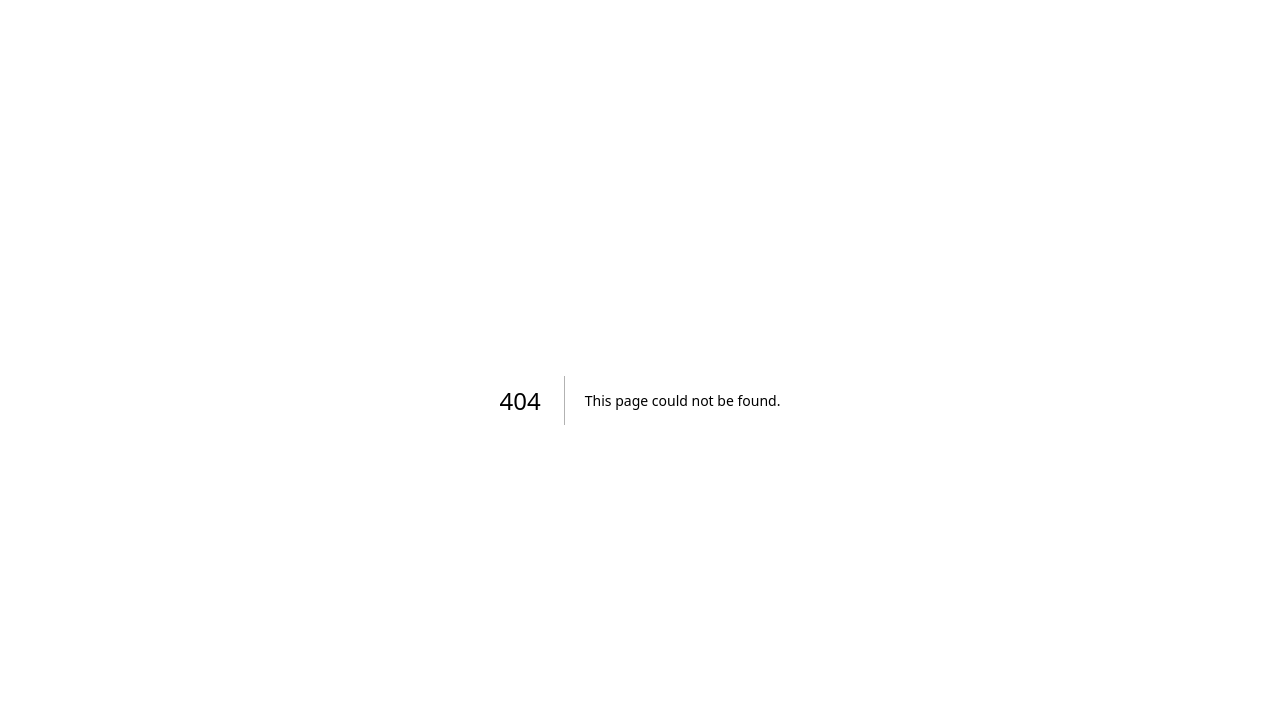
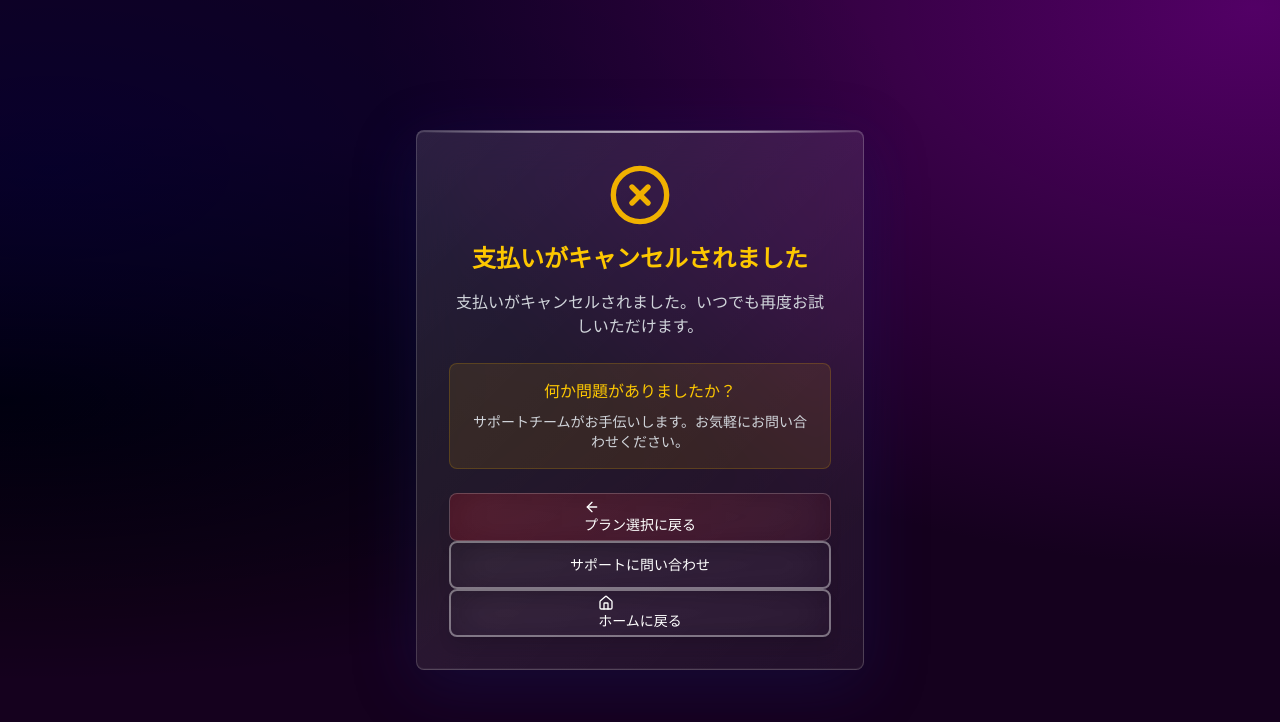
Before and after one commit to roushan-sheik/project-xyz-beta, a Next.js app: page /payment/cancel in a window 1280 px wide. Before the commit this address had no page. Shown: the top 722 px of the page. Built offline with nearby package versions, Linux system fonts and the light colour scheme.

Commit message:
Add subscription page

```diff
--- /dev/null
+++ b/src/app/(payment)/payment/cancel/page.tsx
@@ -0,0 +1,62 @@
+"use client";
+import React from "react";
+import { XCircle, Home, ArrowLeft } from "lucide-react";
+import Button from "@/components/ui/Button";
+import Link from "next/link";
+
+const PaymentCancelPage = () => {
+  return (
+    <div className="min-h-screen main_gradient_bg text-white">
+      <main className="flex min-h-screen flex-col items-center justify-center px-4">
+        <div className="max-w-md w-full">
+          <div className="glass-card rounded-lg p-8 text-center">
+            <XCircle className="h-16 w-16 text-yellow-500 mx-auto mb-4" />
+            <h2 className="text-2xl font-bold mb-4 text-yellow-400">
+              支払いがキャンセルされました
+            </h2>
+            <p className="text-gray-300 mb-6">
+              支払いがキャンセルされました。いつでも再度お試しいただけます。
+            </p>
+
+            <div className="bg-yellow-500/10 border border-yellow-500/20 rounded-lg p-4 mb-6">
+              <p className="text-yellow-400 font-medium mb-2">
+                何か問題がありましたか？
+              </p>
+              <p className="text-sm text-gray-300">
+                サポートチームがお手伝いします。お気軽にお問い合わせください。
+              </p>
+            </div>
+
+            <div className="space-y-3">
+              <Link href="/subscription">
+                <Button
+                  variant="glassBrand"
+                  className="w-full flex items-center justify-center"
+                >
+                  <ArrowLeft className="mr-2 h-4 w-4" />
+                  プラン選択に戻る
+                </Button>
+              </Link>
+              <Link href="/support">
+                <Button variant="outline" className="w-full">
+                  サポートに問い合わせ
+                </Button>
+              </Link>
+              <Link href="/">
+                <Button
+                  variant="outline"
+                  className="w-full flex items-center justify-center"
+                >
+                  <Home className="mr-2 h-4 w-4" />
+                  ホームに戻る
+                </Button>
+              </Link>
+            </div>
+          </div>
+        </div>
+      </main>
+    </div>
+  );
+};
+
+export default PaymentCancelPage;
--- /dev/null
+++ b/src/app/(payment)/subscription/page.tsx
@@ -0,0 +1,28 @@
+"use client";
+import React from "react";
+import SubscriptionPlans from "@/components/payment/SubscriptionPlans";
+import SubscriptionStatus from "@/components/payment/SubscriptionStatus";
+import { ToastContainer } from "react-toastify";
+
+const SubscriptionPage = () => {
+  return (
+    <div className="min-h-screen main_gradient_bg text-white">
+      <ToastContainer />
+      <main className="py-8">
+        <div className="container mx-auto">
+          {/* Current Subscription Status */}
+          <section className="mb-12">
+            <SubscriptionStatus />
+          </section>
+
+          {/* Available Plans */}
+          <section>
+            <SubscriptionPlans />
+          </section>
+        </div>
+      </main>
+    </div>
+  );
+};
+
+export default SubscriptionPage;
```
Also changed, not shown: src/app/(payment)/payment/product-success/page.tsx (renamed from src/app/payment/product-success/page.tsx), src/app/(payment)/payment/success/page.tsx (renamed from src/app/payment/success/page.tsx).
